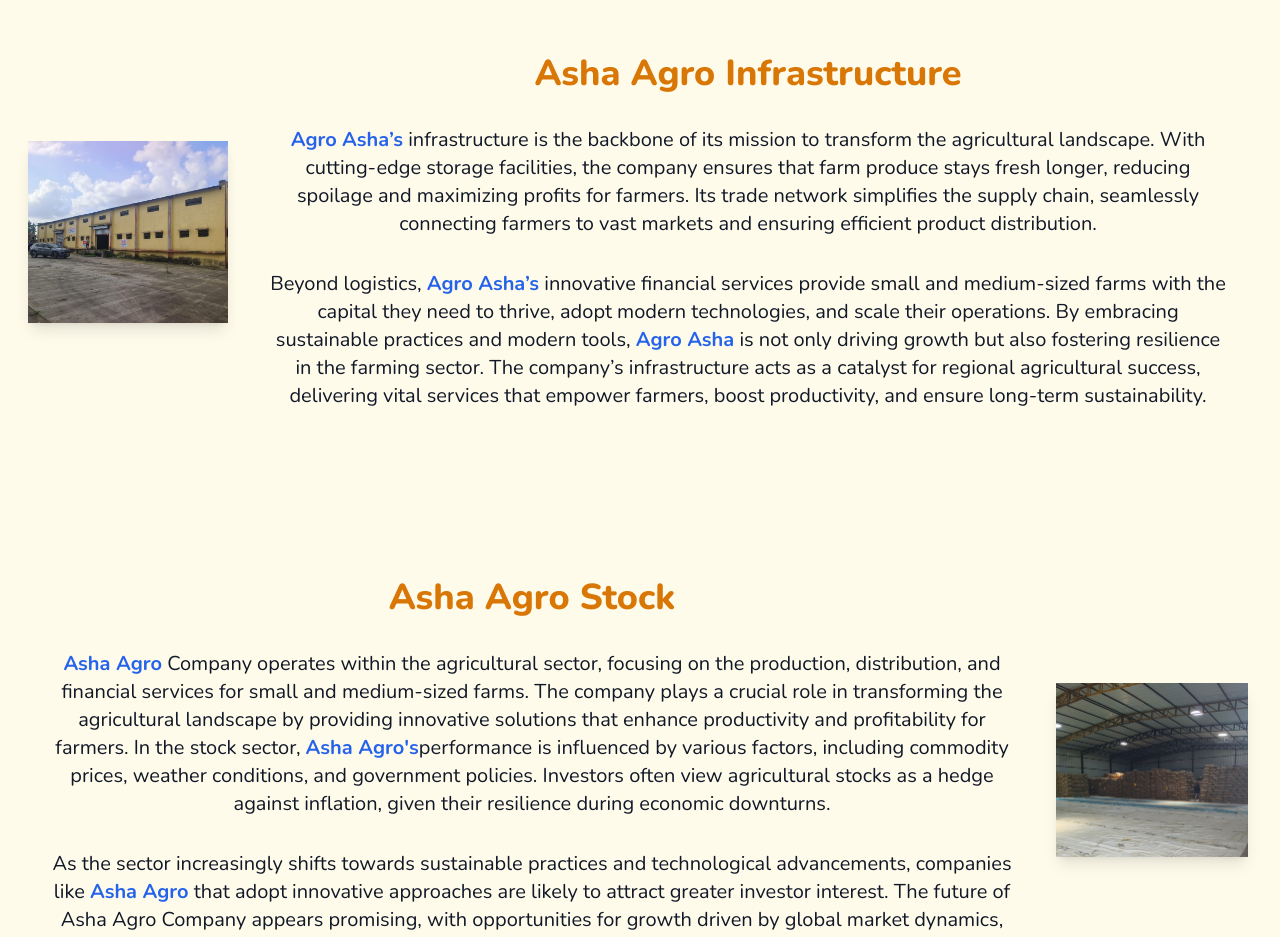
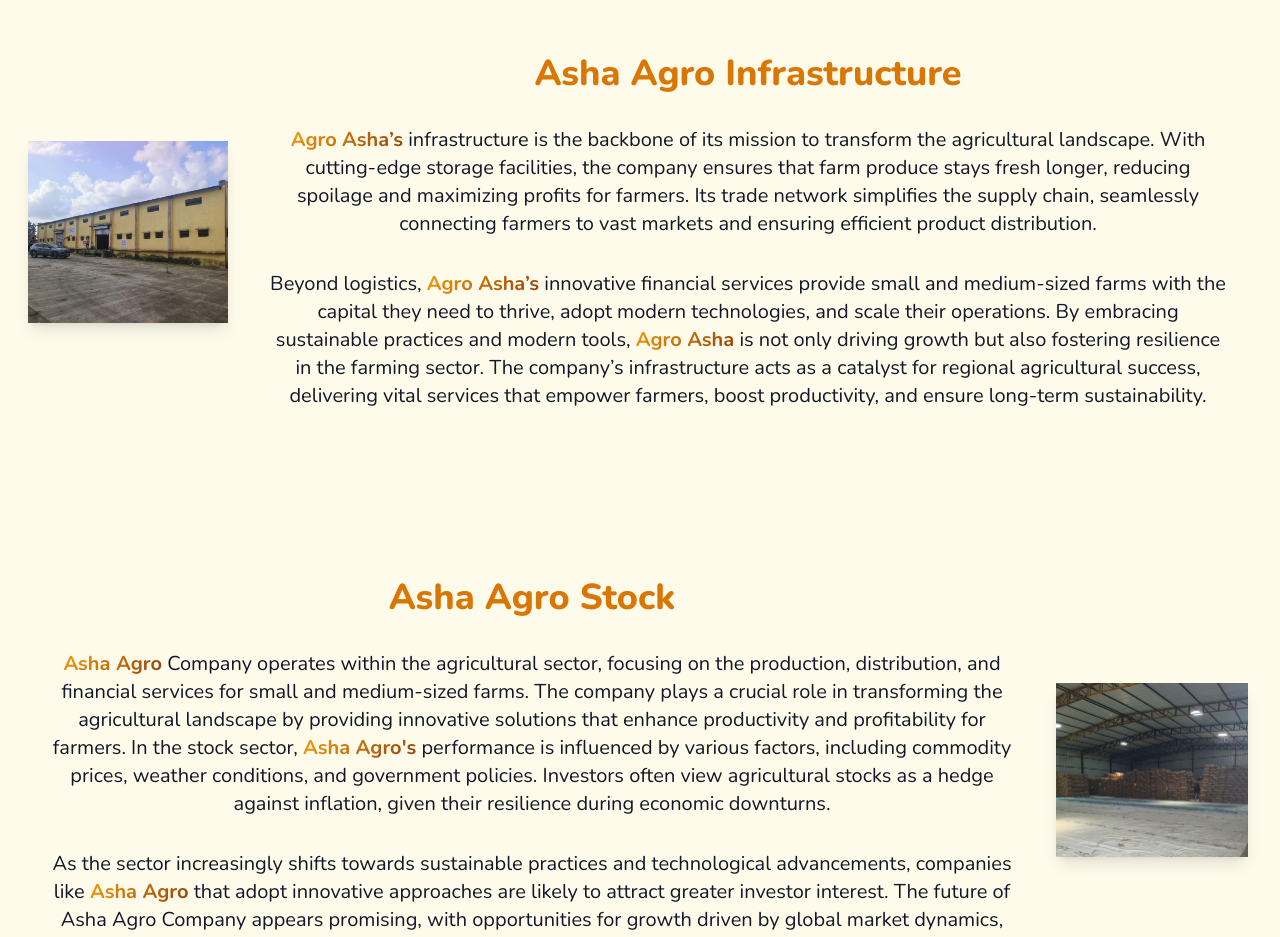
Before and after one commit to harshvyas0803/Matrutirth-Asha-Agro, a React (Vite) app: page / in a window 1280 px wide. Shown: the part 1400-2337 px from the top of the page. Built offline with nearby package versions, Linux system fonts and the light colour scheme.

Commit message:
changed asha agro's color

```diff
--- a/src/pages/home/home-components/Infrastructure.jsx
+++ b/src/pages/home/home-components/Infrastructure.jsx
@@ -51,12 +51,17 @@
             whileInView={{ opacity: 1, y: 0 }}
             transition={{ duration: 0.8, delay: 0.5 }}
           >
-            <span className="font-bold text-blue-600">Agro Asha’s</span> infrastructure is the
-            backbone of its mission to transform the agricultural landscape. With cutting-edge
-            storage facilities, the company ensures that farm produce stays fresh longer, reducing
-            spoilage and maximizing profits for farmers. Its trade network simplifies the supply
-            chain, seamlessly connecting farmers to vast markets and ensuring efficient product
-            distribution.
+            <span
+              className="font-bold"
+              style={{
+                background: "linear-gradient(312deg, rgba(146,64,14,1) 0%, rgba(245,158,11,1) 100%)",
+                WebkitBackgroundClip: "text",
+                color: "transparent"
+              }}
+            >
+              Agro Asha’s
+            </span>{" "}
+            infrastructure is the backbone of its mission to transform the agricultural landscape. With cutting-edge storage facilities, the company ensures that farm produce stays fresh longer, reducing spoilage and maximizing profits for farmers. Its trade network simplifies the supply chain, seamlessly connecting farmers to vast markets and ensuring efficient product distribution.
           </motion.p>
 
           {/* Second Paragraph */}
@@ -66,13 +71,29 @@
             whileInView={{ opacity: 1, y: 0 }}
             transition={{ duration: 0.8, delay: 0.8 }}
           >
-            Beyond logistics, <span className="font-bold text-blue-600">Agro Asha’s</span> innovative
-            financial services provide small and medium-sized farms with the capital they need to
-            thrive, adopt modern technologies, and scale their operations. By embracing sustainable
-            practices and modern tools, <span className="font-bold text-blue-600">Agro Asha</span> is
-            not only driving growth but also fostering resilience in the farming sector. The
-            company’s infrastructure acts as a catalyst for regional agricultural success, delivering
-            vital services that empower farmers, boost productivity, and ensure long-term sustainability.
+            Beyond logistics,{" "}
+            <span
+              className="font-bold"
+              style={{
+                background: "linear-gradient(312deg, rgba(146,64,14,1) 0%, rgba(245,158,11,1) 100%)",
+                WebkitBackgroundClip: "text",
+                color: "transparent"
+              }}
+            >
+              Agro Asha’s
+            </span>{" "}
+            innovative financial services provide small and medium-sized farms with the capital they need to thrive, adopt modern technologies, and scale their operations. By embracing sustainable practices and modern tools,{" "}
+            <span
+              className="font-bold"
+              style={{
+                background: "linear-gradient(312deg, rgba(146,64,14,1) 0%, rgba(245,158,11,1) 100%)",
+                WebkitBackgroundClip: "text",
+                color: "transparent"
+              }}
+            >
+              Agro Asha
+            </span>{" "}
+            is not only driving growth but also fostering resilience in the farming sector. The company’s infrastructure acts as a catalyst for regional agricultural success, delivering vital services that empower farmers, boost productivity, and ensure long-term sustainability.
           </motion.p>
         </motion.div>
       </motion.div>
@@ -110,14 +131,28 @@
             whileInView={{ opacity: 1, y: 0 }}
             transition={{ duration: 0.8, delay: 0.5 }}
           >
-            <span className="font-bold text-blue-600">Asha Agro</span> Company operates within
-            the agricultural sector, focusing on the production, distribution, and financial
-            services for small and medium-sized farms. The company plays a crucial role in
-            transforming the agricultural landscape by providing innovative solutions that enhance
-            productivity and profitability for farmers. In the stock sector, <span className="font-bold text-blue-600">Asha Agro's</span>
-            performance is influenced by various factors, including commodity prices, weather
-            conditions, and government policies. Investors often view agricultural stocks as a hedge
-            against inflation, given their resilience during economic downturns.
+            <span
+              className="font-bold"
+              style={{
+                background: "linear-gradient(312deg, rgba(146,64,14,1) 0%, rgba(245,158,11,1) 100%)",
+                WebkitBackgroundClip: "text",
+                color: "transparent"
+              }}
+            >
+              Asha Agro
+            </span>{" "}
+            Company operates within the agricultural sector, focusing on the production, distribution, and financial services for small and medium-sized farms. The company plays a crucial role in transforming the agricultural landscape by providing innovative solutions that enhance productivity and profitability for farmers. In the stock sector,{" "}
+            <span
+              className="font-bold"
+              style={{
+                background: "linear-gradient(312deg, rgba(146,64,14,1) 0%, rgba(245,158,11,1) 100%)",
+                WebkitBackgroundClip: "text",
+                color: "transparent"
+              }}
+            >
+              Asha Agro's
+            </span>{" "}
+            performance is influenced by various factors, including commodity prices, weather conditions, and government policies. Investors often view agricultural stocks as a hedge against inflation, given their resilience during economic downturns.
           </motion.p>
 
           {/* Second Paragraph */}
@@ -127,11 +162,18 @@
             whileInView={{ opacity: 1, y: 0 }}
             transition={{ duration: 0.8, delay: 0.8 }}
           >
-            As the sector increasingly shifts towards sustainable practices and technological
-            advancements, companies like <span className="font-bold text-blue-600">Asha Agro</span> that
-            adopt innovative approaches are likely to attract greater investor interest. The future
-            of Asha Agro Company appears promising, with opportunities for growth driven by global
-            market dynamics, population growth, and changing dietary preferences.
+            As the sector increasingly shifts towards sustainable practices and technological advancements, companies like{" "}
+            <span
+              className="font-bold"
+              style={{
+                background: "linear-gradient(312deg, rgba(146,64,14,1) 0%, rgba(245,158,11,1) 100%)",
+                WebkitBackgroundClip: "text",
+                color: "transparent"
+              }}
+            >
+              Asha Agro
+            </span>{" "}
+            that adopt innovative approaches are likely to attract greater investor interest. The future of Asha Agro Company appears promising, with opportunities for growth driven by global market dynamics, population growth, and changing dietary preferences.
           </motion.p>
         </motion.div>
 
```
